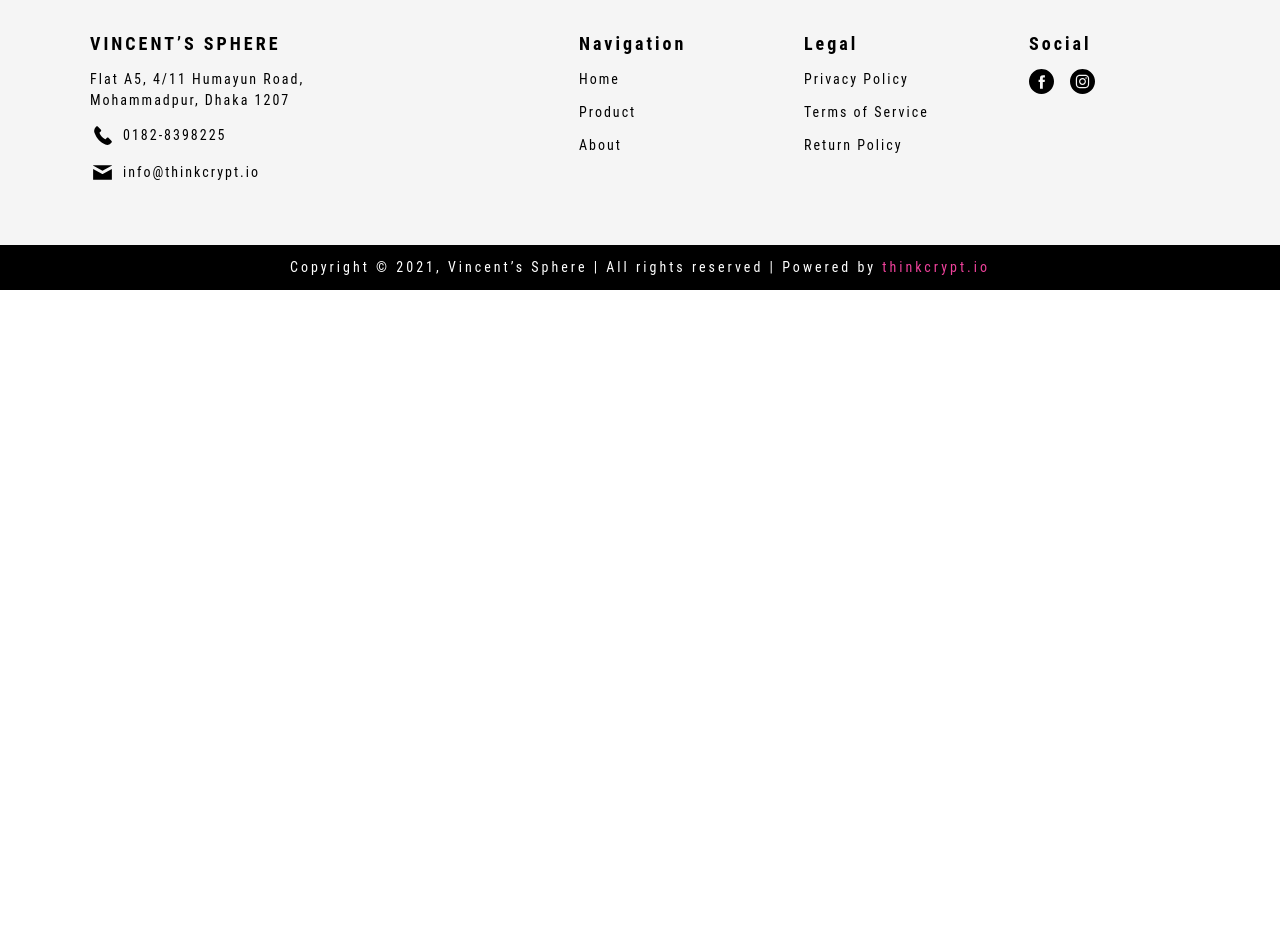
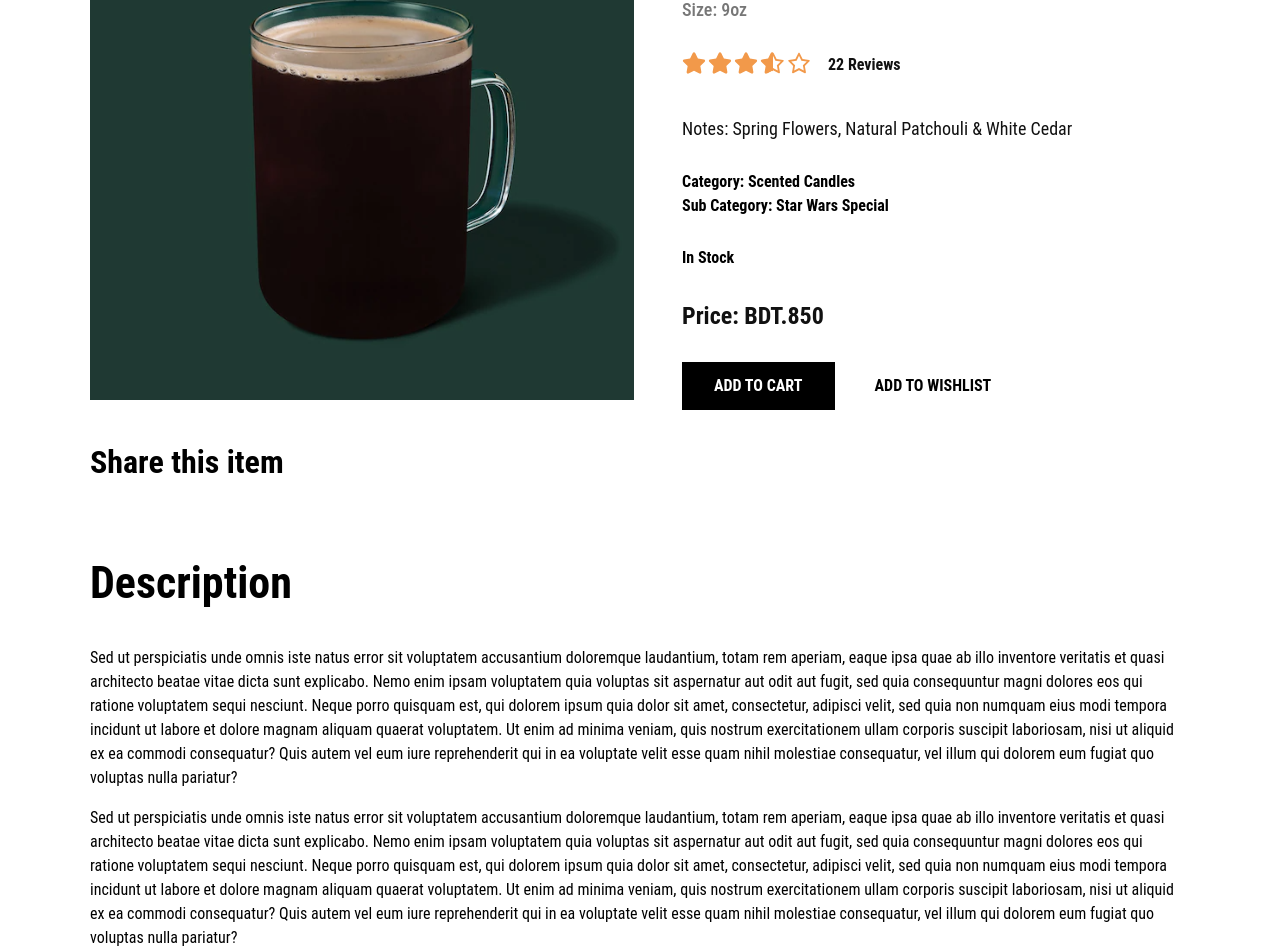
Before and after one commit to ashikuzzaman-abir/thinkcrypt-assesment, a Next.js app: page /product in a window 1280 px wide. Shown: the part 180-1132 px from the top of the page. Before the commit the page ends 800 px from the top, so only its background shows below. Built offline with nearby package versions, Linux system fonts and the light colour scheme.

Commit message:
complete

```diff
--- a/app/product/page.js
+++ b/app/product/page.js
@@ -1,9 +1,109 @@
-import React from 'react'
+"use client";
+import React from "react";
+import Image from "next/image";
+import ProductImage from "@assets/ProductDetailsImage.svg";
+import Rating from "react-rating";
+import { FaStar, FaStarHalfAlt } from "react-icons/fa";
+import { AiOutlineStar } from "react-icons/ai";
+import Slider from "@/components/Slider";
 
 function Page() {
-  return (
-    <div className='text-4xl'>Products</div>
-  )
+	return (
+		<div className='mt-16'>
+			<div className=' max-w-[1100px] mx-auto'>
+				<div className=' flex justify-between'>
+					<div className=' relative w-[544px] h-[452px]'>
+						<Image src={ProductImage} fill alt='Product Image' />
+					</div>
+					<div className=' w-[508px]'>
+						<h1 className=' text-[32px] font-[700] text-[#111]'>
+							May The Force Be With You
+						</h1>
+						<p className=' text-[18px] font-[500] text-[#777]'>Size: 9oz</p>
+						<div className=' mt-[28px] flex gap-4 text-[#F2994A] text-[24px] '>
+							<Rating
+								placeholderRating={3.5}
+								emptySymbol={<AiOutlineStar className=' text-[26px]' />}
+								fullSymbol={<FaStar />}
+								placeholderSymbol={<FaStar />}
+								fractions={2}
+								className=''
+							/>
+							<p className=' text-[16px] font-[700] text-[#111] pt-[2px]'>
+								22 Reviews
+							</p>
+						</div>
+						<p className=' mt-[28px] text-[18px] text-[#111]'>
+							Notes: Spring Flowers, Natural Patchouli & White Cedar
+						</p>
+						<p className='mt-[28px] text-[16px] font-[700]'>
+							Category: Scented Candles
+						</p>
+						<p className='text-[16px] font-[700]'>
+							Sub Category: Star Wars Special
+						</p>
+						<p className='mt-[28px] text-[16px] font-[700]'>In Stock</p>
+						<p className='mt-[28px] text-[24px] font-[700] text-[#111]'>
+							Price: BDT.850
+						</p>
+						<div className='mt-[28px] flex gap-2'>
+							<div className=' text-[16px] font-[700] text-white bg-black px-8 py-3 cursor-pointer'>
+								ADD TO CART
+							</div>
+							<div className='text-[16px] font-[700]  px-8 py-3 cursor-pointer'>
+								ADD TO WISHLIST
+							</div>
+						</div>
+					</div>
+				</div>
+				<p className='mt-[28px] text-[32px] font-[700] cursor-pointer'>
+					Share this item
+				</p>
+				<div className='mt-[64px]'>
+					<h2 className=' text-[44px] font-[700]'>Description</h2>
+					<p className=' mt-[30px] text-[16px] font-[400]'>
+						Sed ut perspiciatis unde omnis iste natus error sit voluptatem
+						accusantium doloremque laudantium, totam rem aperiam, eaque ipsa
+						quae ab illo inventore veritatis et quasi architecto beatae vitae
+						dicta sunt explicabo. Nemo enim ipsam voluptatem quia voluptas sit
+						aspernatur aut odit aut fugit, sed quia consequuntur magni dolores
+						eos qui ratione voluptatem sequi nesciunt. Neque porro quisquam est,
+						qui dolorem ipsum quia dolor sit amet, consectetur, adipisci velit,
+						sed quia non numquam eius modi tempora incidunt ut labore et dolore
+						magnam aliquam quaerat voluptatem. Ut enim ad minima veniam, quis
+						nostrum exercitationem ullam corporis suscipit laboriosam, nisi ut
+						aliquid ex ea commodi consequatur? Quis autem vel eum iure
+						reprehenderit qui in ea voluptate velit esse quam nihil molestiae
+						consequatur, vel illum qui dolorem eum fugiat quo voluptas nulla
+						pariatur?
+					</p>
+					<p className=' mt-[16px] text-[16px] font-[400]'>
+						Sed ut perspiciatis unde omnis iste natus error sit voluptatem
+						accusantium doloremque laudantium, totam rem aperiam, eaque ipsa
+						quae ab illo inventore veritatis et quasi architecto beatae vitae
+						dicta sunt explicabo. Nemo enim ipsam voluptatem quia voluptas sit
+						aspernatur aut odit aut fugit, sed quia consequuntur magni dolores
+						eos qui ratione voluptatem sequi nesciunt. Neque porro quisquam est,
+						qui dolorem ipsum quia dolor sit amet, consectetur, adipisci velit,
+						sed quia non numquam eius modi tempora incidunt ut labore et dolore
+						magnam aliquam quaerat voluptatem. Ut enim ad minima veniam, quis
+						nostrum exercitationem ullam corporis suscipit laboriosam, nisi ut
+						aliquid ex ea commodi consequatur? Quis autem vel eum iure
+						reprehenderit qui in ea voluptate velit esse quam nihil molestiae
+						consequatur, vel illum qui dolorem eum fugiat quo voluptas nulla
+						pariatur?
+					</p>
+				</div>
+			</div>
+			<div className=' h-[36px]'></div>
+			<Slider>
+				<h2 className=' text-[36px] font-[700] tracking-[3px]'>
+					Related Products
+				</h2>
+			</Slider>
+			<div className=' h-[64px]'></div>
+		</div>
+	);
 }
 
-export default Page
+export default Page;
```
Also changed, not shown: public/assets/ProductDetailsImage.svg (added).
